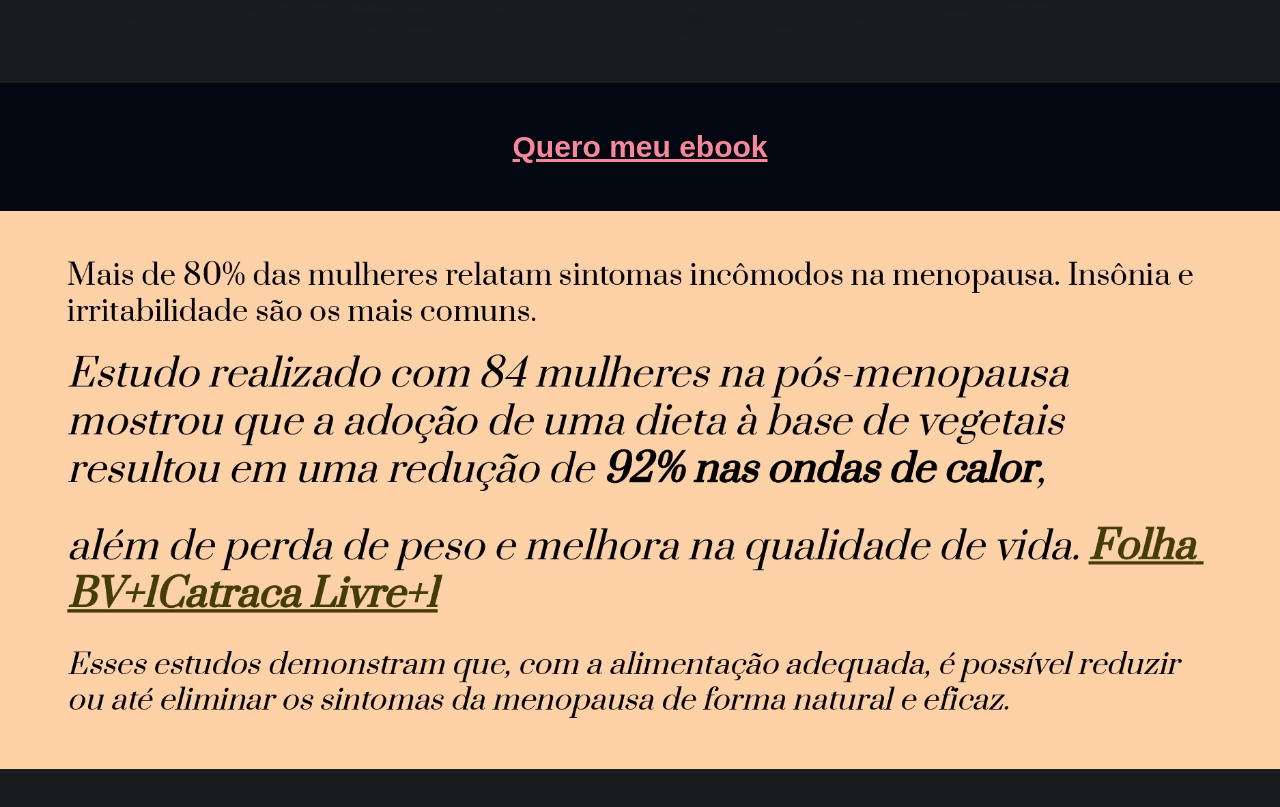
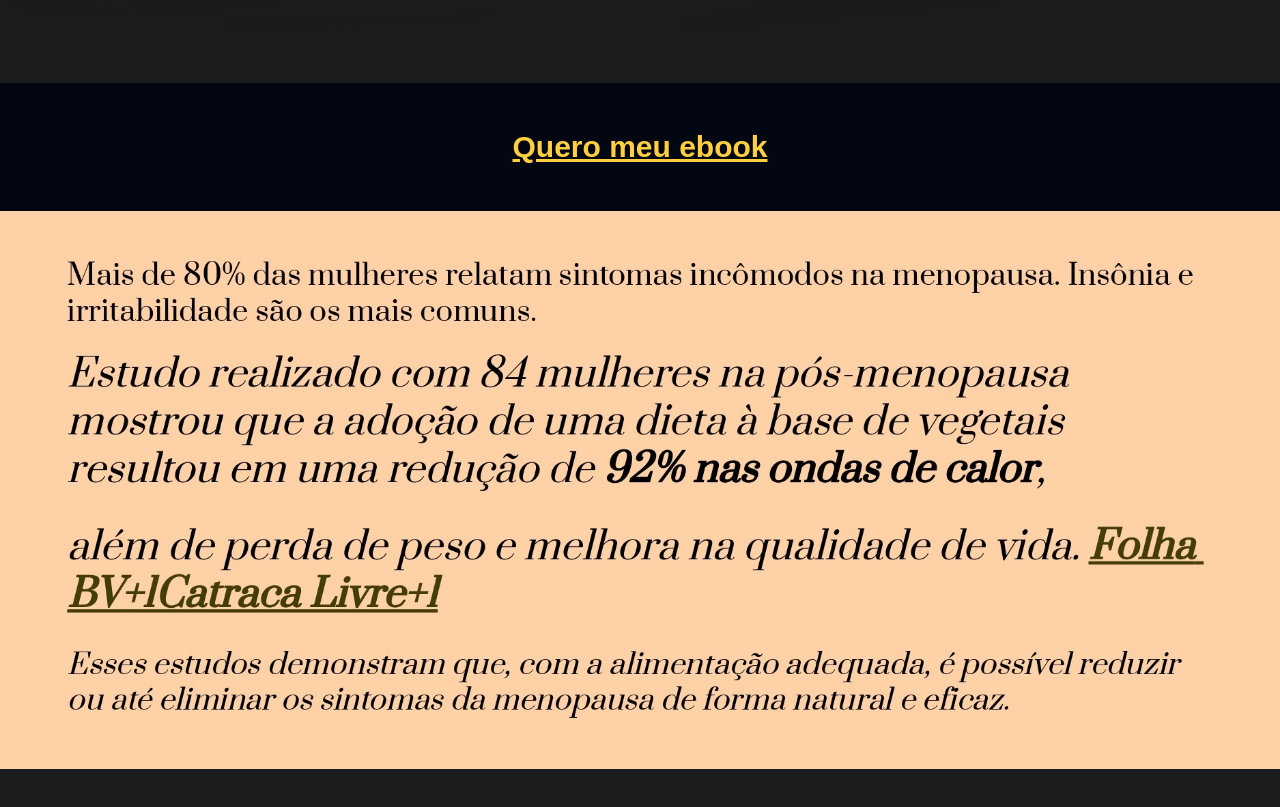
Before and after one commit to mellamoeterno/meno-25, a Next.js app: page / in a window 1280 px wide. Shown: the part 6680-7487 px from the top of the page. Built offline with nearby package versions, Linux system fonts and the light colour scheme.

Commit message:
changedLinkColor

```diff
--- a/src/app/page.js
+++ b/src/app/page.js
@@ -32,7 +32,7 @@ export default function Home() {
 
       {/* Rose pink link section */}
       <div className="w-full h-32 flex items-center justify-center bg-gray-950">
-        <Link href="https://pay.kiwify.com.br/oIxIhMX" className="text-[#f7879A] text-3xl font-semibold underline">
+        <Link href="https://pay.kiwify.com.br/oIxIhMX" className="text-[#ffcf40] text-3xl font-semibold underline">
           Quero meu ebook
         </Link>
       </div>
```
